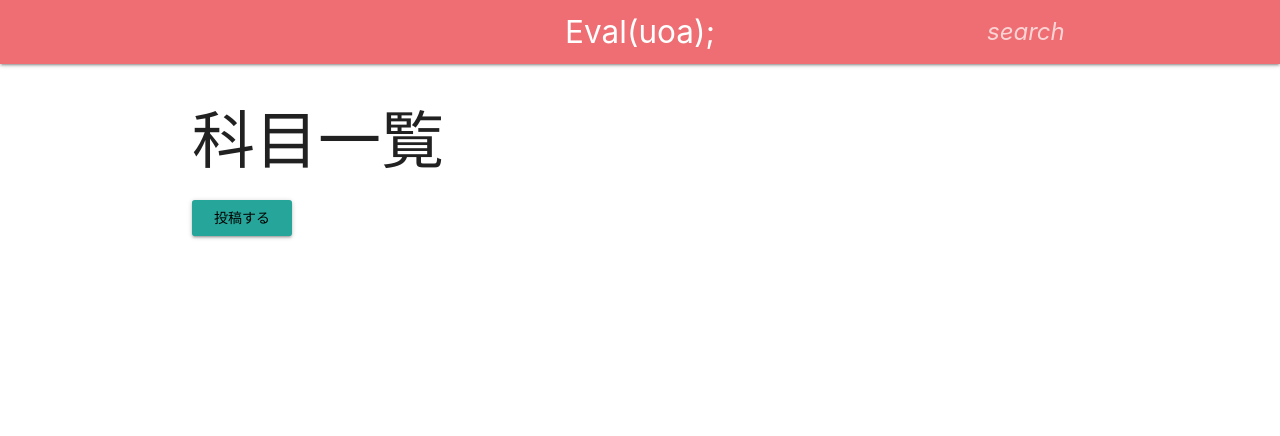
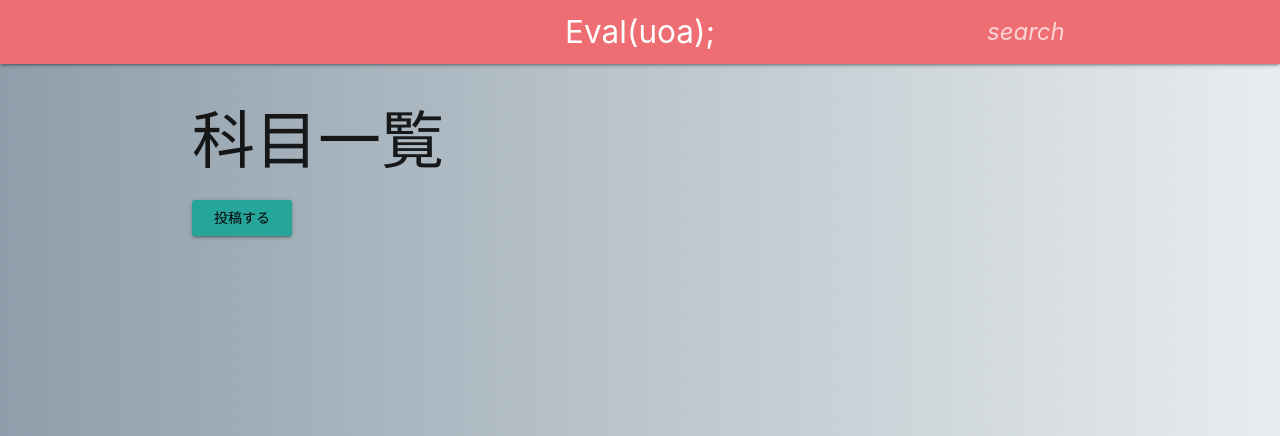
Before and after one commit to black315/uoa_eval, a Rails app: page / in a window 1280 px wide. Shown: the top 436 px of the page. Run offline with Rails 7, Linux system fonts and the light colour scheme; data that the repository does not hold is empty; style sheets or scripts are compiled from the project's sources; some libraries are stand-ins or nearby versions.

Commit message:
Add background image

```diff
--- a/app/assets/stylesheets/application.scss
+++ b/app/assets/stylesheets/application.scss
@@ -18,3 +18,7 @@
 $primary-color: color("grey", "darken-4") !default;
 $secondary-color: color("light-blue", "lighten-2") !default;
 @import 'materialize';
+
+body {
+  background-image: image-url("Portrait.jpg");
+}
```
Also changed, not shown: app/assets/images/Portrait.jpg (added).
